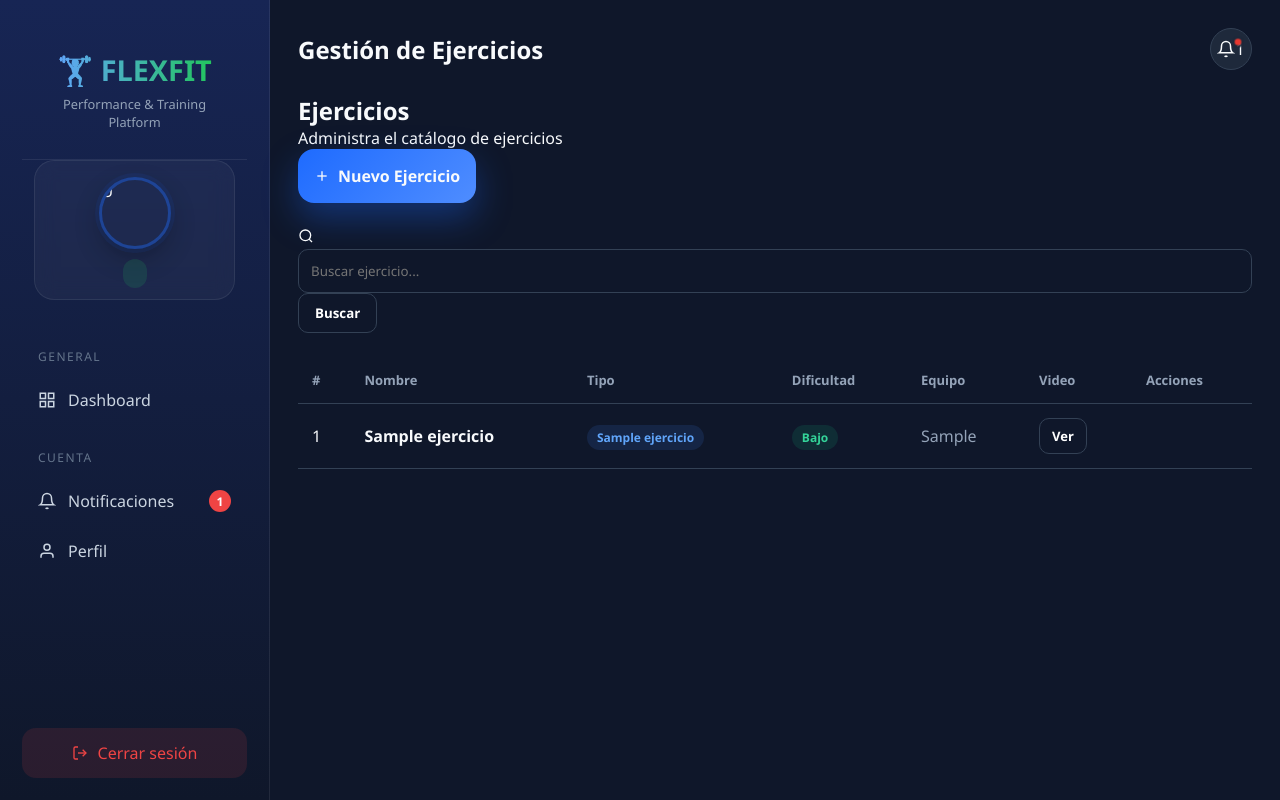
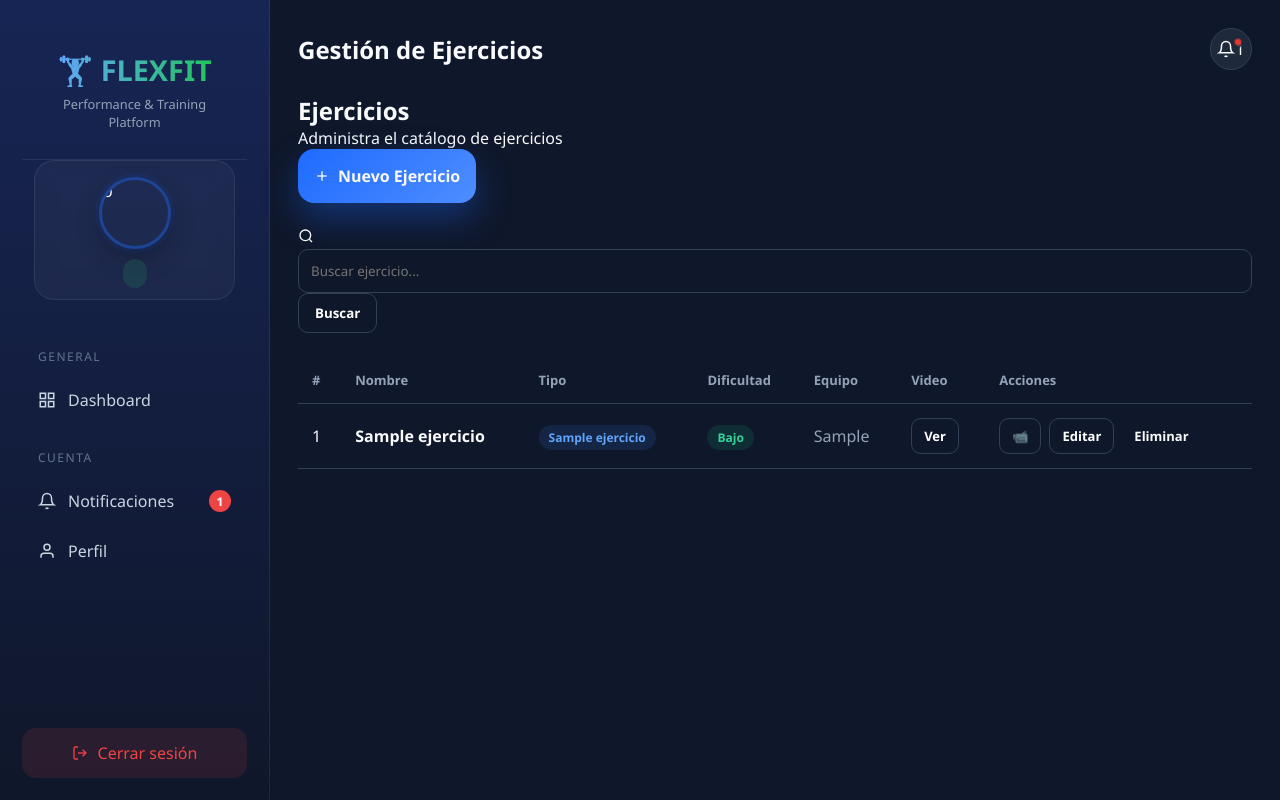
Before and after one commit to junniorhdp/flexfit-platform, a Django app: template core/templates/core/admin/ejercicios.html in a window 1280 px wide. Run offline with Django 4.2, Linux system fonts and the light colour scheme; tables that the repository leaves empty hold one stand-in row (values such as "Sample post"); the template is opened without the code that fills it: values that come from a table or form of the project are taken from there, most other values are stand-ins (such as "Sample title", 1, 10 or a date in 2020).

```diff
--- a/core/templates/core/admin/ejercicios.html
+++ b/core/templates/core/admin/ejercicios.html
@@ -46,7 +46,11 @@
           {% else %}—{% endif %}
         </td>
         <td>
-
+          <div style="display:flex;gap:8px">
+            <a href="{% url 'youtube_ejercicio' e.id_ejercicio %}" class="btn btn-outline btn-sm" title="Ver videos YouTube">📹</a>
+            <a href="{% url 'admin_editar_ejercicio' e.id_ejercicio %}" class="btn btn-outline btn-sm">Editar</a>
+            <a href="{% url 'admin_eliminar_ejercicio' e.id_ejercicio %}" class="btn btn-danger btn-sm">Eliminar</a>
+          </div>
         </td>
       </tr>
       {% empty %}
```
Also changed, not shown: core/views.py (+4 -8 lines).
